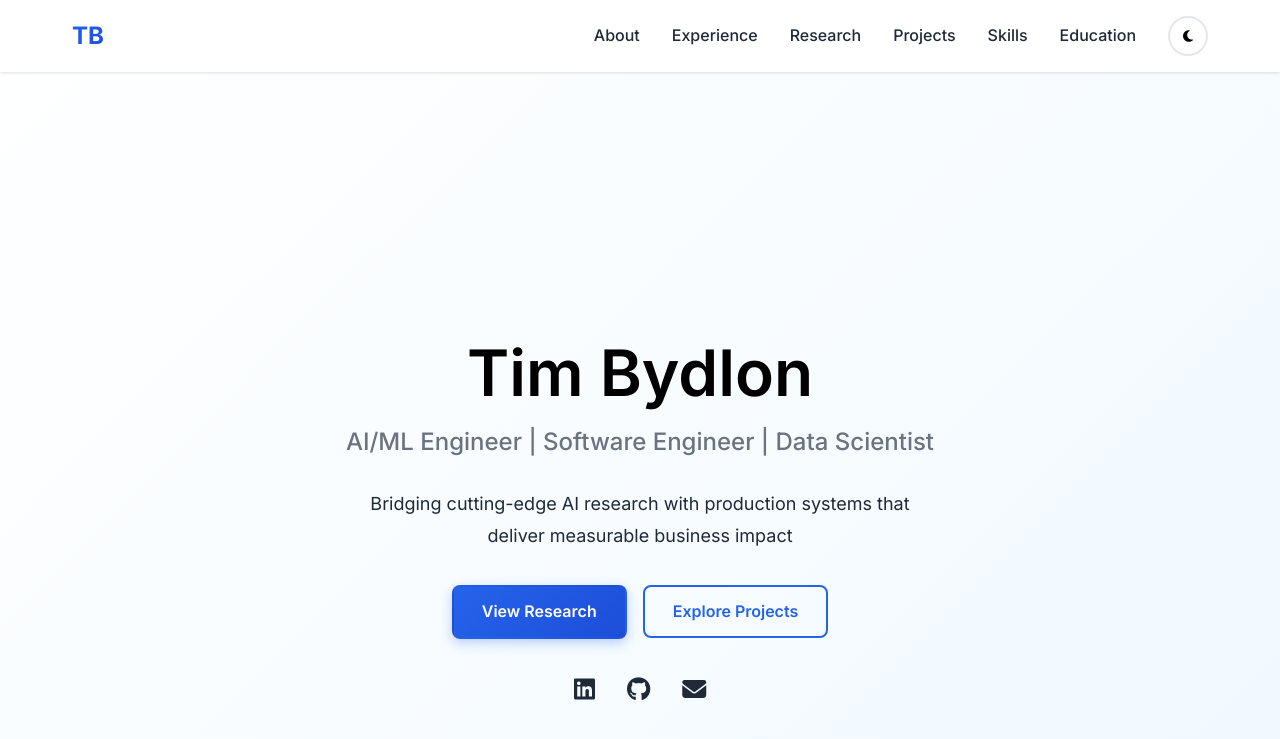
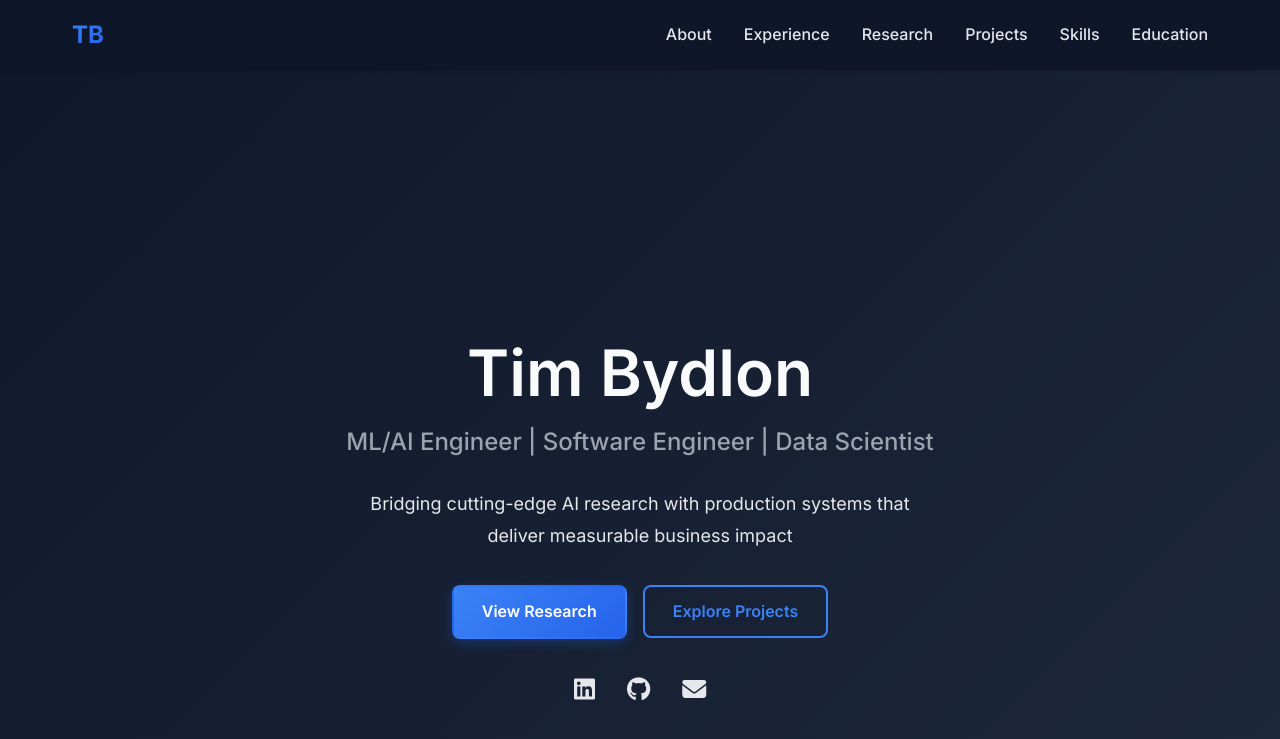
Before and after one commit to tim-bydlon/tim-bydlon.github.io, a Jekyll site: the page built from index.html, in a window 1280 px wide and 900 px high. Shown: the top 739 px of the window. Built offline with Jekyll 4.4.1, drawn with Linux system fonts in a browser that asks for light colours; some of the changed text lies outside the part shown.

Commit message:
more portfolio updates

```diff
--- a/_layouts/default.html
+++ b/_layouts/default.html
@@ -1,5 +1,5 @@
 <!DOCTYPE html>
-<html lang="en">
+<html lang="en" data-theme="dark">
 <head>
   <meta charset="UTF-8">
   <meta name="viewport" content="width=device-width, initial-scale=1.0">
@@ -60,9 +60,6 @@
         <a href="#projects" class="nav-link">Projects</a>
         <a href="#skills" class="nav-link">Skills</a>
         <a href="#education" class="nav-link">Education</a>
-        <button class="theme-toggle" id="themeToggle" aria-label="Toggle dark mode">
-          <i class="fas fa-moon"></i>
-        </button>
       </div>
     </div>
   </nav>
--- a/assets/css/main.css
+++ b/assets/css/main.css
@@ -231,20 +231,6 @@
   transition: var(--transition);
 }
 
-.theme-toggle {
-  background: none;
-  border: 2px solid var(--border-color);
-  color: var(--text-primary);
-  width: 40px;
-  height: 40px;
-  border-radius: 50%;
-  cursor: pointer;
-  transition: var(--transition);
-}
-
-.theme-toggle:hover {
-  background: var(--bg-alt);
-}
 
 /* ========================================================================
    HERO SECTION
--- a/assets/js/main.js
+++ b/assets/js/main.js
@@ -42,40 +42,12 @@
     }
 
     // ========================================================================
-    // Dark Mode Toggle
+    // Dark Mode (Default)
     // ========================================================================
 
-    const themeToggle = document.getElementById('themeToggle');
+    // Dark mode is always enabled
     const html = document.documentElement;
-    const themeIcon = themeToggle?.querySelector('i');
-
-    // Check for saved theme preference or default to 'light'
-    const currentTheme = localStorage.getItem('theme') || 'light';
-    html.setAttribute('data-theme', currentTheme);
-    updateThemeIcon(currentTheme);
-
-    if (themeToggle) {
-        themeToggle.addEventListener('click', function() {
-            const theme = html.getAttribute('data-theme');
-            const newTheme = theme === 'light' ? 'dark' : 'light';
-
-            html.setAttribute('data-theme', newTheme);
-            localStorage.setItem('theme', newTheme);
-            updateThemeIcon(newTheme);
-        });
-    }
-
-    function updateThemeIcon(theme) {
-        if (themeIcon) {
-            if (theme === 'dark') {
-                themeIcon.classList.remove('fa-moon');
-                themeIcon.classList.add('fa-sun');
-            } else {
-                themeIcon.classList.remove('fa-sun');
-                themeIcon.classList.add('fa-moon');
-            }
-        }
-    }
+    html.setAttribute('data-theme', 'dark');
 
     // ========================================================================
     // Smooth Scroll for Navigation Links
--- a/index.html
+++ b/index.html
@@ -7,7 +7,7 @@
   <div class="container">
     <div class="hero-content">
       <h1 class="hero-title">Tim Bydlon</h1>
-      <h2 class="hero-subtitle">AI/ML Engineer | Software Engineer | Data Scientist</h2>
+      <h2 class="hero-subtitle">ML/AI Engineer | Software Engineer | Data Scientist</h2>
       <p class="hero-tagline">
         Bridging cutting-edge AI research with production systems that deliver measurable business impact
       </p>
@@ -59,16 +59,10 @@
     <div class="timeline">
 
       <div class="timeline-item">
-        <div class="timeline-date">2024 - Present</div>
+        <div class="timeline-date">May 2024 - May 2025</div>
         <div class="timeline-content">
           <h3>Graduate Research Assistant, ML/AI Engineer</h3>
           <h4>Design Intelligence Lab - Georgia Tech</h4>
-          <ul class="experience-highlights">
-            <li>Co-authored peer-reviewed papers at <strong>AIED 2025</strong> and <strong>ITS 2025</strong> on cognitive AI for LLM planning</li>
-            <li>Achieved <span class="metric">82% user preference</span> and <span class="metric">0.82 SBERT score</span> with hybrid QA agent, outperforming GPT-4/RAG baselines</li>
-            <li>Improved LLM planning accuracy on episodic logic puzzles from <span class="metric">&lt;20% to &gt;90%</span> using LangGraph and OpenAI Assistants</li>
-            <li>Deployed Ivy AI product on AWS, enabling use in Georgia Tech's Knowledge Based AI course</li>
-          </ul>
         </div>
       </div>
 
@@ -77,12 +71,6 @@
         <div class="timeline-content">
           <h3>Senior Manager, Marketing Data Science (ML/AI Systems)</h3>
           <h4>Salesforce</h4>
-          <ul class="experience-highlights">
-            <li>Developed PyTorch uplift models powering personalized campaigns across <span class="metric">200K+ accounts globally</span></li>
-            <li>Built LightGBM model improving upgrade prediction precision from <span class="metric">13% to 83%</span> and recall from <span class="metric">13% to 47%</span></li>
-            <li>Created MCP server for secure local-LLM data analysis, reducing ticket resolution time by <span class="metric">50%</span></li>
-            <li>Deployed customer license growth prediction model impacting <span class="metric">$250M+ revenue</span> in first year</li>
-          </ul>
         </div>
       </div>
 
@@ -99,7 +87,6 @@
       <div class="publication-card">
         <div class="publication-badge">AIED 2025</div>
         <h3>Hybrid Question-Answering Agent for Cognitive AI</h3>
-        <p class="publication-authors">Co-authored with Dr. Ashok Goel & Dr. Spencer Rugaber</p>
         <p class="publication-abstract">
           Developed a hybrid QA agent combining neural and symbolic approaches that achieved 82% user preference
           and 0.82 SBERT score, significantly outperforming GPT-4 and RAG baselines.
@@ -116,7 +103,6 @@
       <div class="publication-card">
         <div class="publication-badge">ITS 2025</div>
         <h3>Ivy: An AI Coach for Intelligent Tutoring Systems</h3>
-        <p class="publication-authors">Co-authored with Dr. Ashok Goel & Dr. Spencer Rugaber</p>
         <p class="publication-abstract">
           Built and deployed Ivy AI coach on AWS infrastructure, achieving 75% expert preference compared to GPT-4
           in educational settings. Successfully integrated into Georgia Tech's Knowledge Based AI course.
```
Also changed, not shown: other parts of index.html (+7 -7 lines).
